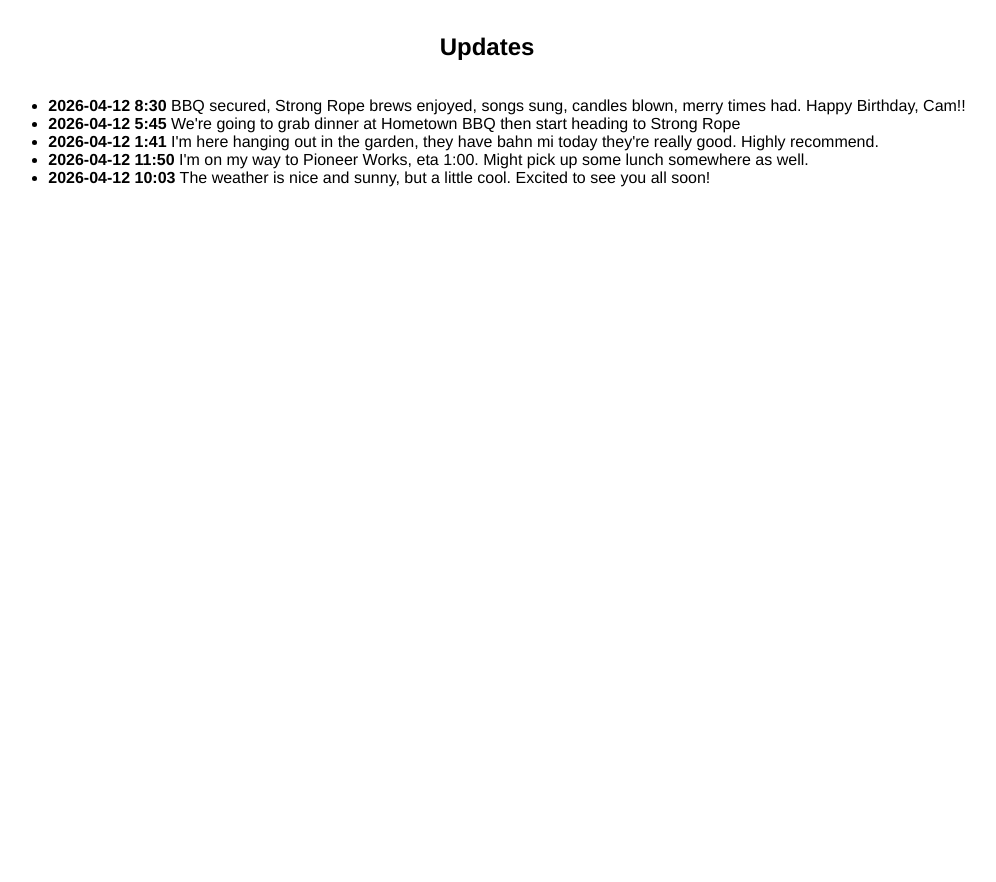
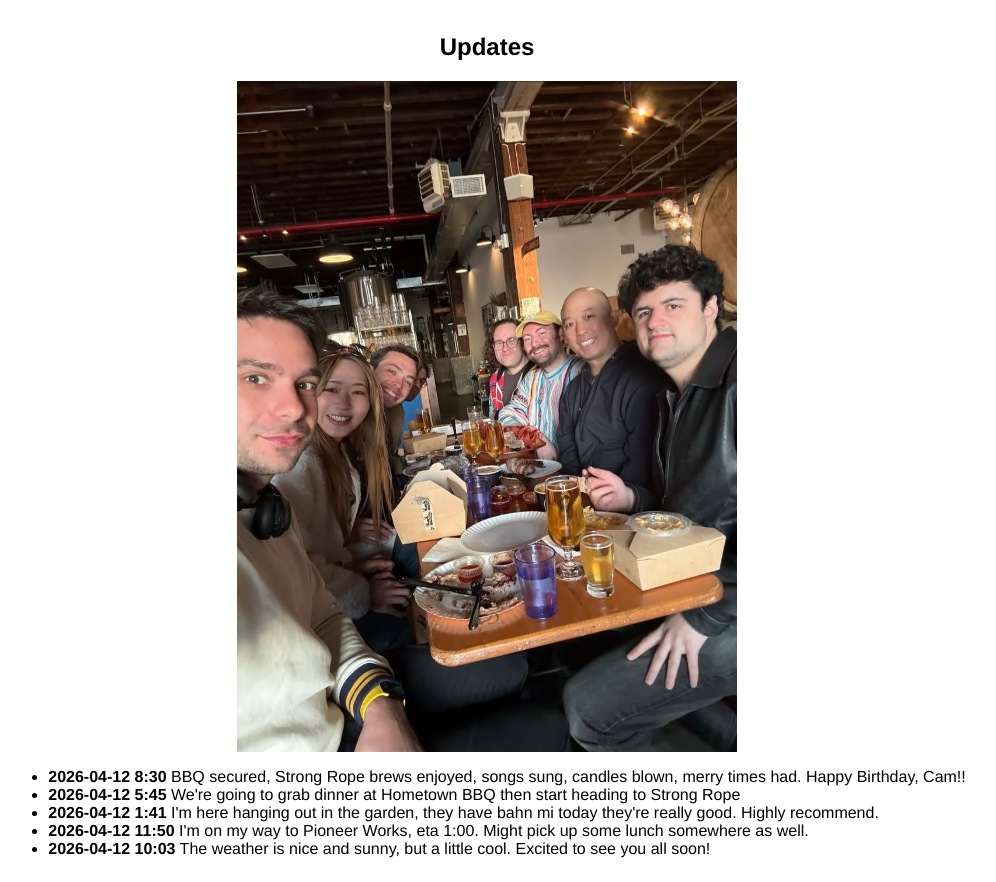
Before and after one commit to emptyflash/birthday-2026, a plain HTML site: page index.html in a window 1280 px wide. Shown: the part 784-1666 px from the top of the page, without its empty margins (153-1149 px from the left). Before the commit the page ends 995 px from the top, so only its background shows below. Drawn offline with Linux system fonts and the light colour scheme.

Commit message:
display image of squad in update

```diff
--- a/index.html
+++ b/index.html
@@ -39,6 +39,7 @@
                 Cameron
             </p>
             <h2>Updates</h2>
+            <img src="squad.jpg" width="500" alt="squad" />
             <ul>
                 <li><b>2026-04-12 8:30</b> BBQ secured, Strong Rope brews enjoyed, songs sung, candles blown, merry times had. Happy Birthday, Cam!!</li>
                 <li><b>2026-04-12 5:45</b> We're going to grab dinner at Hometown BBQ then start heading to Strong Rope</li>
```
